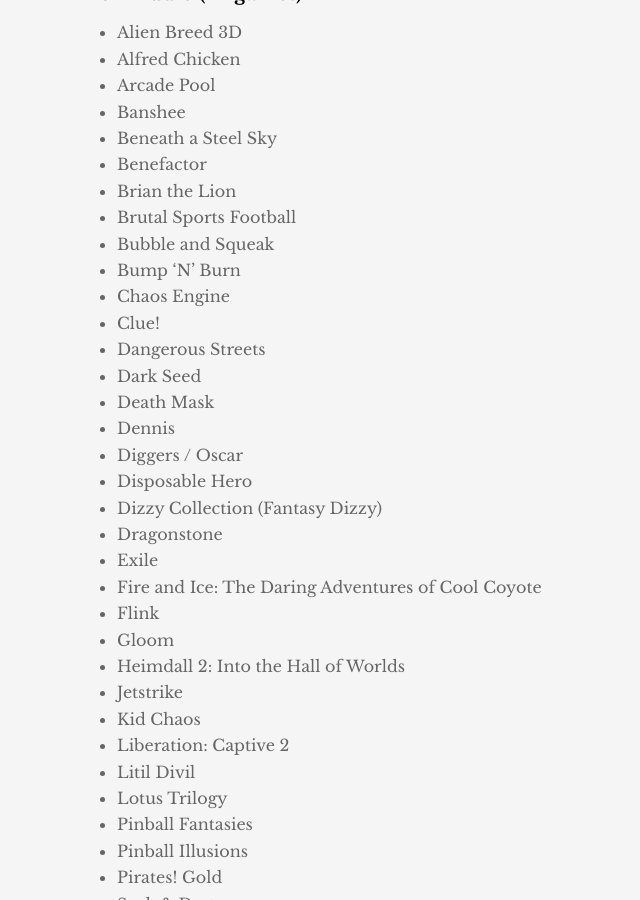
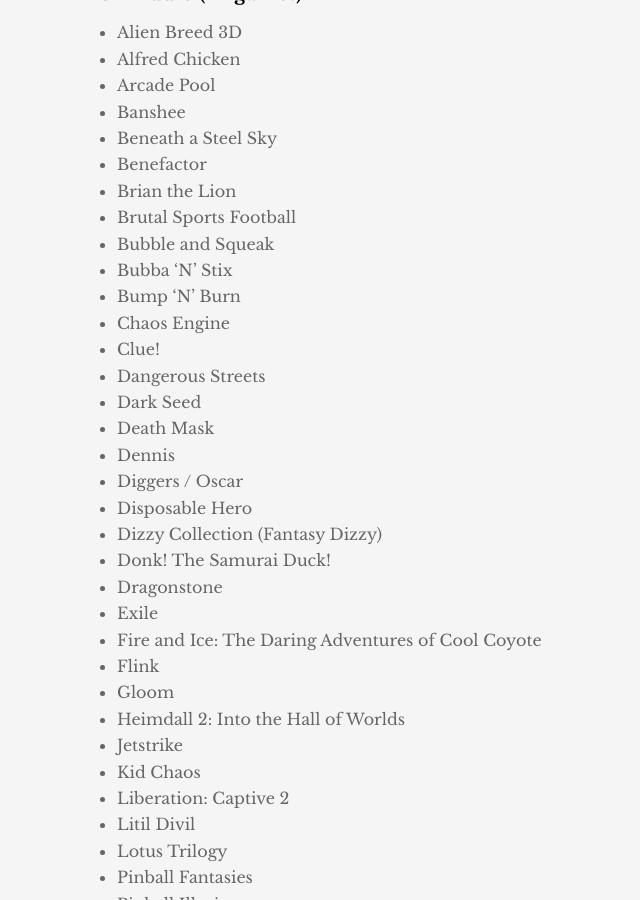
Before and after one commit to amigavision/amigavision.github.io, a Jekyll site: the page built from cd32.md, in a window 1280 px wide and 900 px high, scrolled down 1223 px. Shown: the whole window, without its empty margins (168-808 px from the left). Built offline with Jekyll 4.4.1, drawn with Linux system fonts in a browser that asks for light colours.

Commit message:
Two games were missing from the CD Audio list

```diff
--- a/cd32.md
+++ b/cd32.md
@@ -30,6 +30,7 @@
 * Brian the Lion
 * Brutal Sports Football
 * Bubble and Squeak
+* Bubba 'N' Stix
 * Bump 'N' Burn
 * Chaos Engine
 * Clue!
@@ -40,6 +41,7 @@
 * Diggers / Oscar
 * Disposable Hero
 * Dizzy Collection (Fantasy Dizzy)
+* Donk! The Samurai Duck!
 * Dragonstone
 * Exile
 * Fire and Ice: The Daring Adventures of Cool Coyote
```
